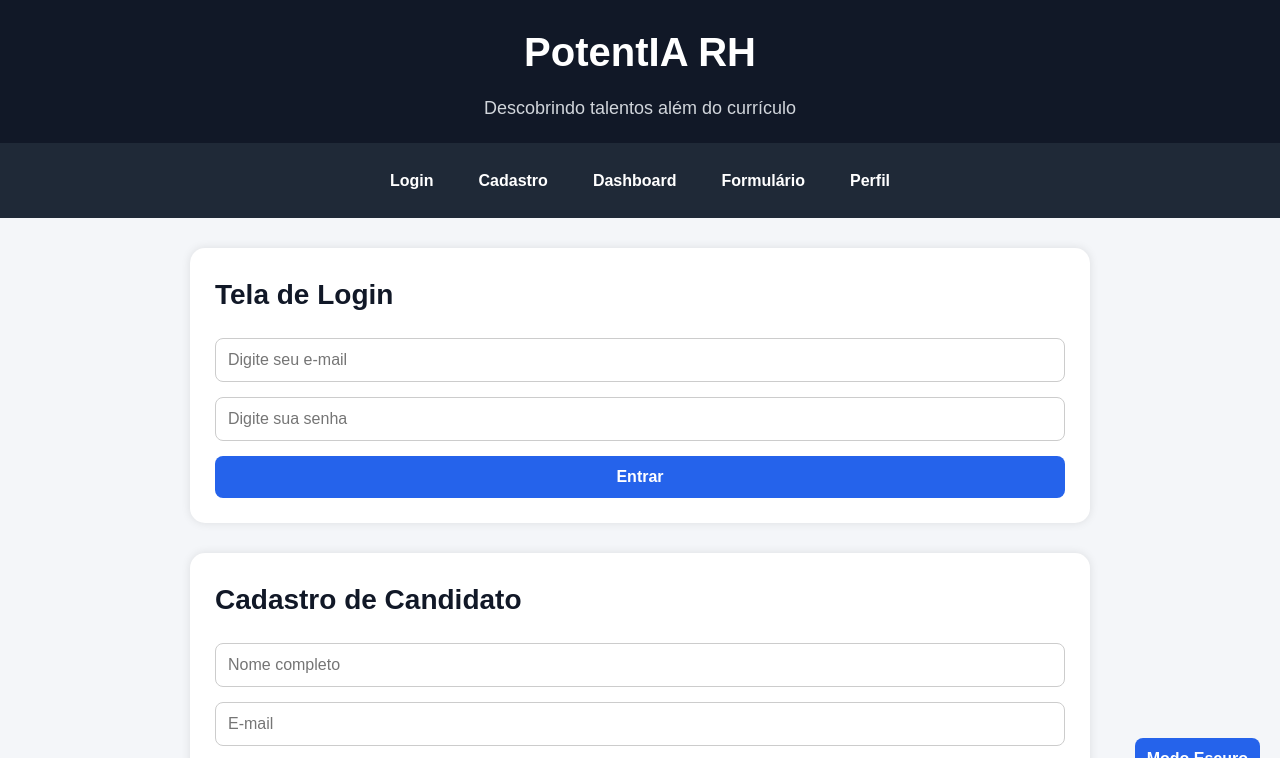
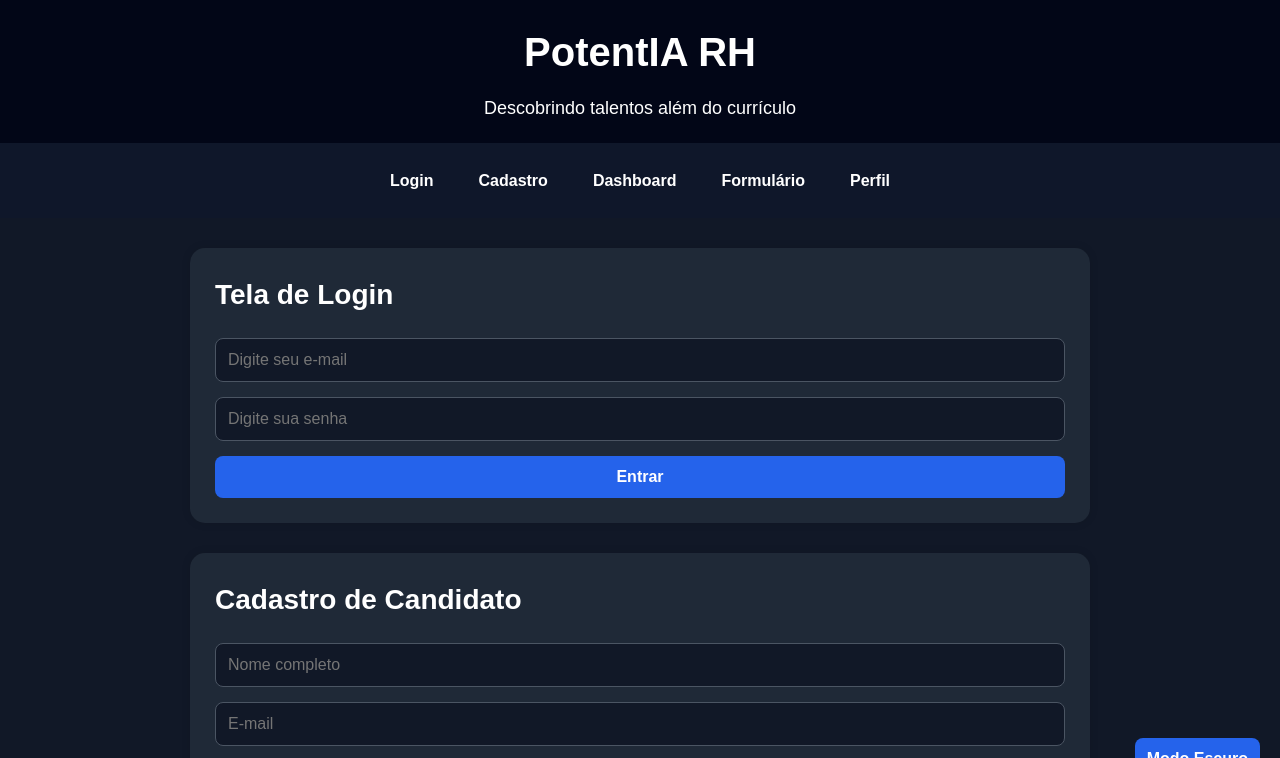
Before and after one commit to Elias-BloxyVF27/PotentIA_RH, a website: page index.html in a window 1280 px wide. Both pictures are taken after a click on the button "Modo Escuro". Shown: the top 758 px of the page. Drawn offline with Linux system fonts and the light colour scheme.

Commit message:
style.css

```diff
--- a/style.css
+++ b/style.css
@@ -234,3 +234,48 @@ footer{
     }
 
 }
+/* ======================================
+   DARK MODE
+====================================== */
+
+.dark-mode{
+    background:#111827;
+    color:white;
+}
+
+.dark-mode section{
+    background:#1f2937;
+    color:white;
+}
+
+.dark-mode .card{
+    background:#374151;
+    color:white;
+}
+
+.dark-mode input,
+.dark-mode textarea,
+.dark-mode select{
+    background:#111827;
+    color:white;
+    border:1px solid #4b5563;
+}
+
+.dark-mode h2,
+.dark-mode h3,
+.dark-mode label,
+.dark-mode p{
+    color:white;
+}
+
+.dark-mode nav{
+    background:#0f172a;
+}
+
+.dark-mode header{
+    background:#020617;
+}
+
+.dark-mode footer{
+    background:#020617;
+}
```
